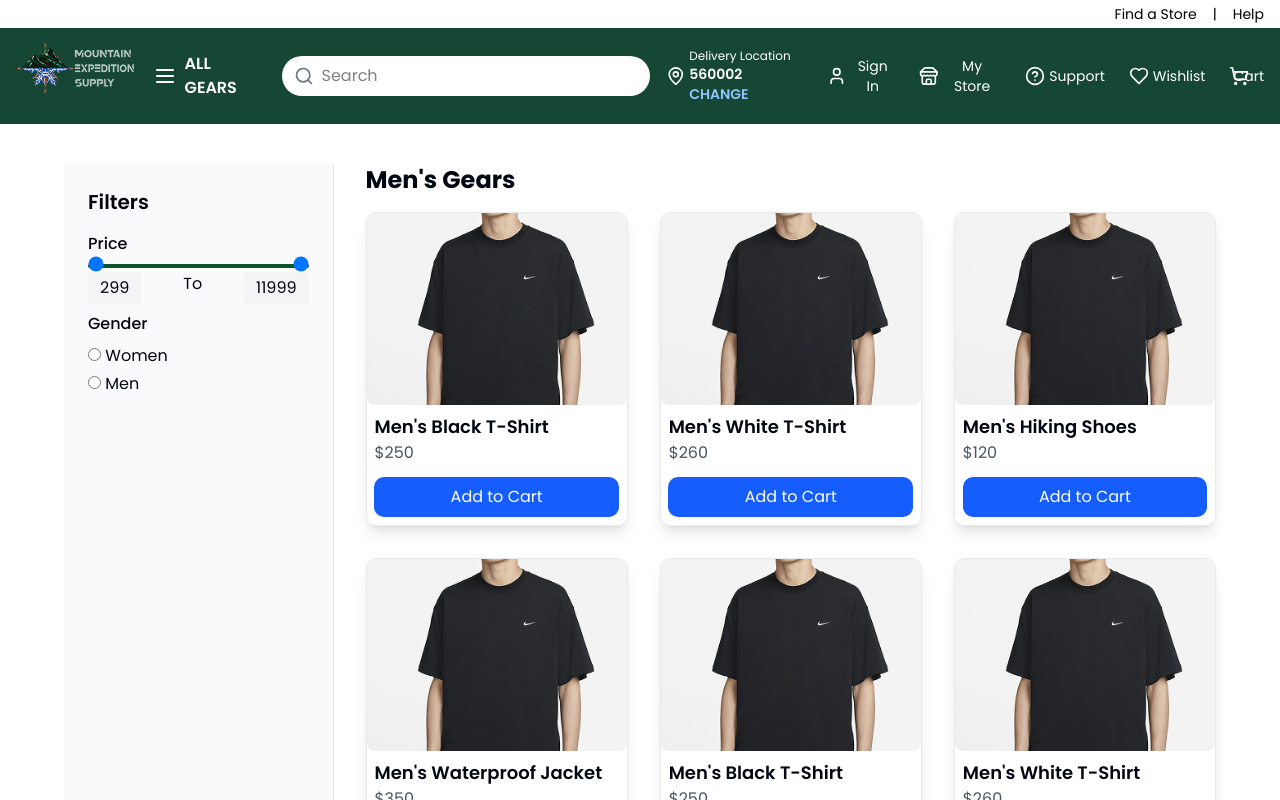
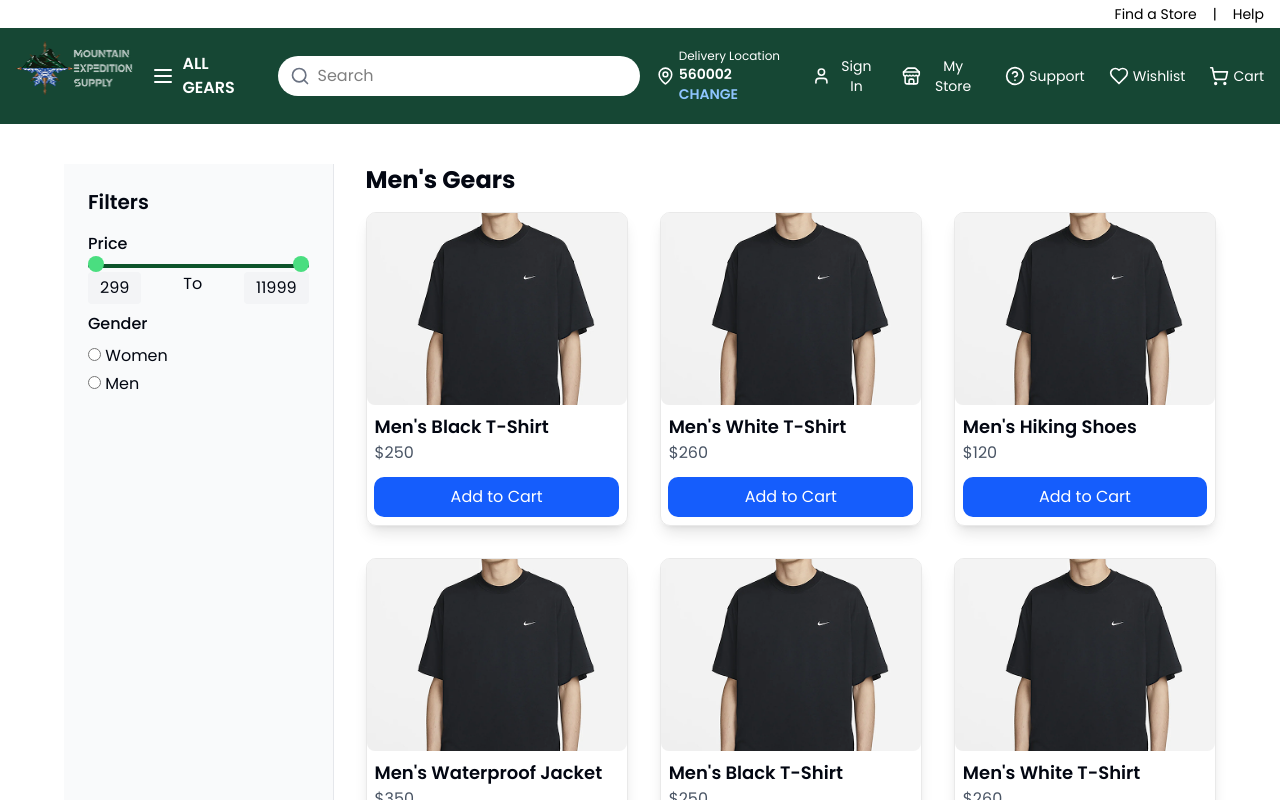
Before and after one commit to arkorty/mes, a React (Vite) app in the folder MES-client/: page /shop in a window 1280 px wide. Shown: the top 800 px of the page. Built offline with nearby package versions, Linux system fonts and the light colour scheme.

Commit message:
fix: Header

```diff
--- a/MES-client/src/components/Shop/ShopPage.tsx
+++ b/MES-client/src/components/Shop/ShopPage.tsx
@@ -301,37 +301,100 @@ const ShopPage: React.FC = () => {
   return (
     <div className="w-[96%] md:w-[90%] mx-auto py-6 flex gap-8">
       {/* Filter Section */}
-      <div className="w-[25%] hidden md:block border-r p-6 bg-gray-50 z-10">
+
+       {/* Filter Section */}
+      <div className="w-[25%] hidden md:block border-r p-6 bg-gray-50 z-10 ">
          <h2 className="text-xl font-semibold mb-4">Filters</h2>
 
          {/* Price Range */}
+
+
       <div>
        <h3 className="font-medium mb-2">Price</h3>
        <div className="relative w-full flex items-center">
+         {/* Slider Background */}
          <div className="absolute left-0 top-1/2 w-full h-[4px] bg-gray-300 rounded-full"></div>
+
+         {/* Selected Range Highlight */}
          <div
           className="absolute top-1/2 h-[4px] bg-green-900 rounded-full"
           style={{
             left: `${((priceRange[0] - 299) / (11999 - 299)) * 100}%`,
-                width: `${((priceRange[1] - priceRange[0]) / (11999 - 299)) * 100}%`,
+            width: `${
+              ((priceRange[1] - priceRange[0]) / (11999 - 299)) * 100
+            }%`,
           }}
         ></div>
-            <input type="range" min="299" max="11998" value={priceRange[0]} onChange={handleMinChange} className="absolute w-full appearance-none bg-transparent pointer-events-auto" />
-            <input type="range" min="299" max="11999" value={priceRange[1]} onChange={handleMaxChange} className="absolute w-full appearance-none bg-transparent pointer-events-auto" />
+
+        {/* Min Range Slider */}
+        <input
+          type="range"
+          min="299"
+          max="11998"
+          value={priceRange[0]}
+          onChange={handleMinChange}
+          className="absolute w-full appearance-none bg-transparent pointer-events-auto"
+          style={{
+            zIndex: 2,
+            WebkitAppearance: "none",
+            appearance: "none",
+          }}
+        />
+
+        {/* Max Range Slider */}
+        <input
+          type="range"
+          min="299"
+          max="11999"
+          value={priceRange[1]}
+          onChange={handleMaxChange}
+          className="absolute w-full appearance-none bg-transparent pointer-events-auto"
+          style={{
+            zIndex: 2,
+            WebkitAppearance: "none",
+            appearance: "none",
+          }}
+        />
       </div>
+
+      {/* Price Display */}
       <div className="flex justify-between mt-2">
         <span className="px-3 py-1 bg-gray-100 rounded">{priceRange[0]}</span>
         <span>To</span>
         <span className="px-3 py-1 bg-gray-100 rounded">{priceRange[1]}</span>
       </div>
+
+      {/* Style the pointers (thumbs) */}
+      <style>
+        {`
+          input[type="range"]::-webkit-slider-thumb {
+            -webkit-appearance: none;
+            appearance: none;
+            width: 16px;
+            height: 16px;
+            background-color: #4ade80; /* green-400 */
+            border-radius: 50%;
+            cursor: pointer;
+          }
+
+          input[type="range"]::-moz-range-thumb {
+            width: 16px;
+            height: 16px;
+            background-color: #4ade80; /* green-400 */
+            border-radius: 50%;
+            cursor: pointer;
+          }
+        `}
+      </style>
       </div>
 
-        {/* Gender Filter */}
-        <div className="py-2">
+
+        {/* Gender */}
+        <div className=" py-2">
           <h3 className="font-medium mb-2">Gender</h3>
-          <div className="flex flex-col gap-1">
+          <div className=" flex flex-col gap-1">
           <label><input type="radio" name="gender" value="Women" onChange={() => setSelectedGender("Women")} className="accent-green-900"/> Women</label>
-            <label><input type="radio" name="gender" value="Men" onChange={() => setSelectedGender("Men")} className="accent-green-900"/> Men</label>
+          <label><input type="radio" name="gender" value="Men" onChange={() => setSelectedGender("Men")} className="accent-green-900" /> Men</label>
         </div>
         </div>
         </div>
--- a/MES-client/src/components/custom/Header.tsx
+++ b/MES-client/src/components/custom/Header.tsx
@@ -37,14 +37,12 @@ const Header: React.FC = () => {
       <div className="flex items-center justify-between px-4 py-2 bg-[#164734]">
         {/* Left Section - Logo & Menu */}
         <div className="flex items-center space-x-4">
-          {/* <button className="cursor-pointer md:hidden" onClick={() => setIsMenuOpen(!isMenuOpen)}>
-            <Menu className="h-6 w-6" />
-          </button> */}
+
           <Link to="/">
           <img src="/footerlogo.png" alt="Mountain Expedition Supply" className="h-16 mb-4" />
           </Link>
 
-          {/* ✅ Fixed the Nested Button Issue */}
+
           <div className="flex items-center space-x-2">
             <button className="cursor-pointer" onClick={() => setIsMenuOpen(!isMenuOpen)}>
               <Menu className="h-6 w-6" />
@@ -97,16 +95,16 @@ const Header: React.FC = () => {
             <span>Wishlist</span>
           </button>
 
-          <button className="flex items-center space-x -1 cursor-pointer">
-            {/* <ShoppingCart className="h-5 w-5" /> */}
+          <button className="flex items-center space-x-1 cursor-pointer">
 
             <ShoppingCart className="h-5 w-5" />
             {cartQuantity > 0 && (
-              <span className="ab solute relative -top-[14px] right-[12px]  bg-red-500 text-white text-xs font-bold rounded-full px-2 py-0.5">
+              <span className="re lative -t op-[14px] r ight-[12px]
+              absolute top-[50px] right-[36px]  bg-red-500 text-white text-xs font-bold rounded-full px-2 py-0.5">
                 {cartQuantity}
               </span>
             )}
-            <span className="hidden md:block -ml-4">Cart</span>
+            <span className="hidden md:block ">Cart</span>
           </button>
         </div>
       </div>
@@ -114,7 +112,7 @@ const Header: React.FC = () => {
       {/* Dropdown Menu */}
       {isMenuOpen && (
         <div className="absolute top-24 left-0 w-[94%] md:w-[46%] bg-white text-black shadow-md z-50 p-4">
-          {/* ✅ Fixed Close Button by using a <span> instead of <button> */}
+
           <span className="cursor-pointer relative left-[15rem] lg:left-[34rem] lg:top-1" onClick={() => setIsMenuOpen(!isMenuOpen)}>
             <X className="h-6 w-6 text-green-900" />
           </span>
```
Lines whose indentation alone changed are shown as unchanged.
